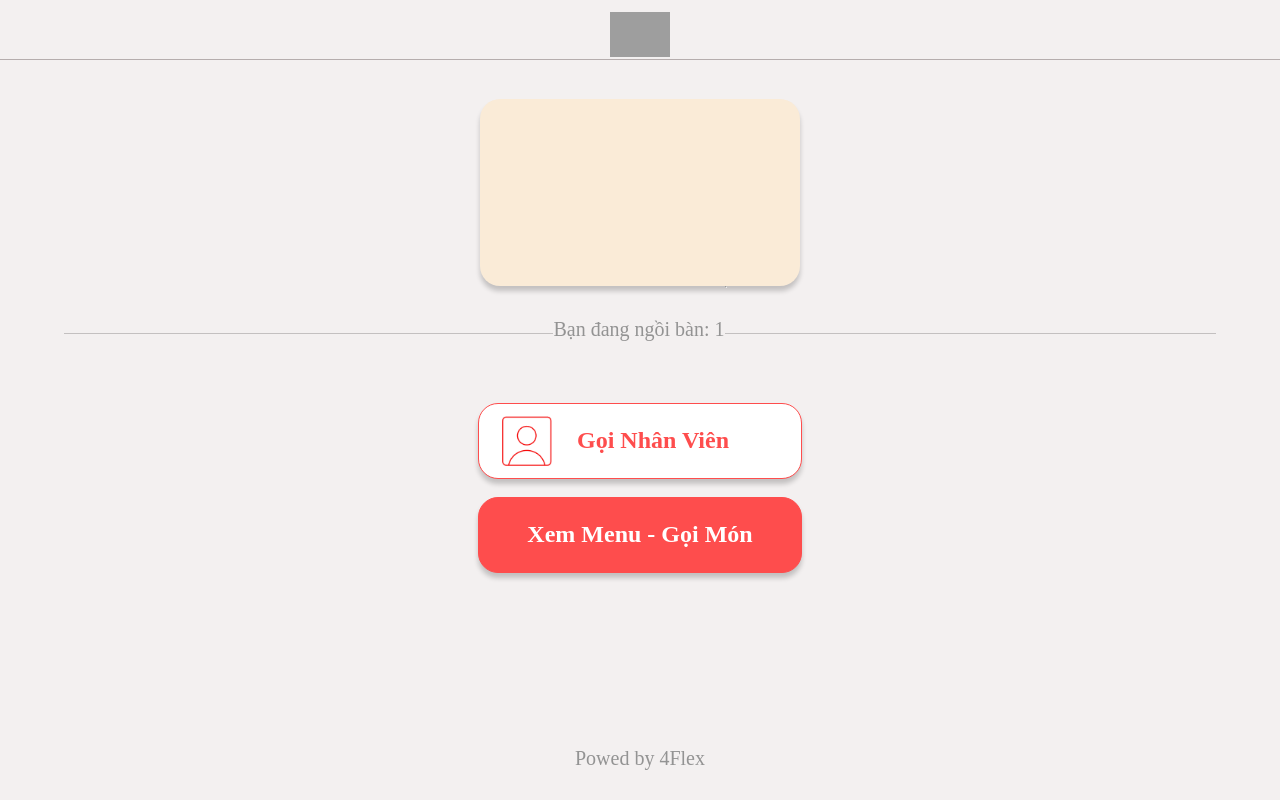
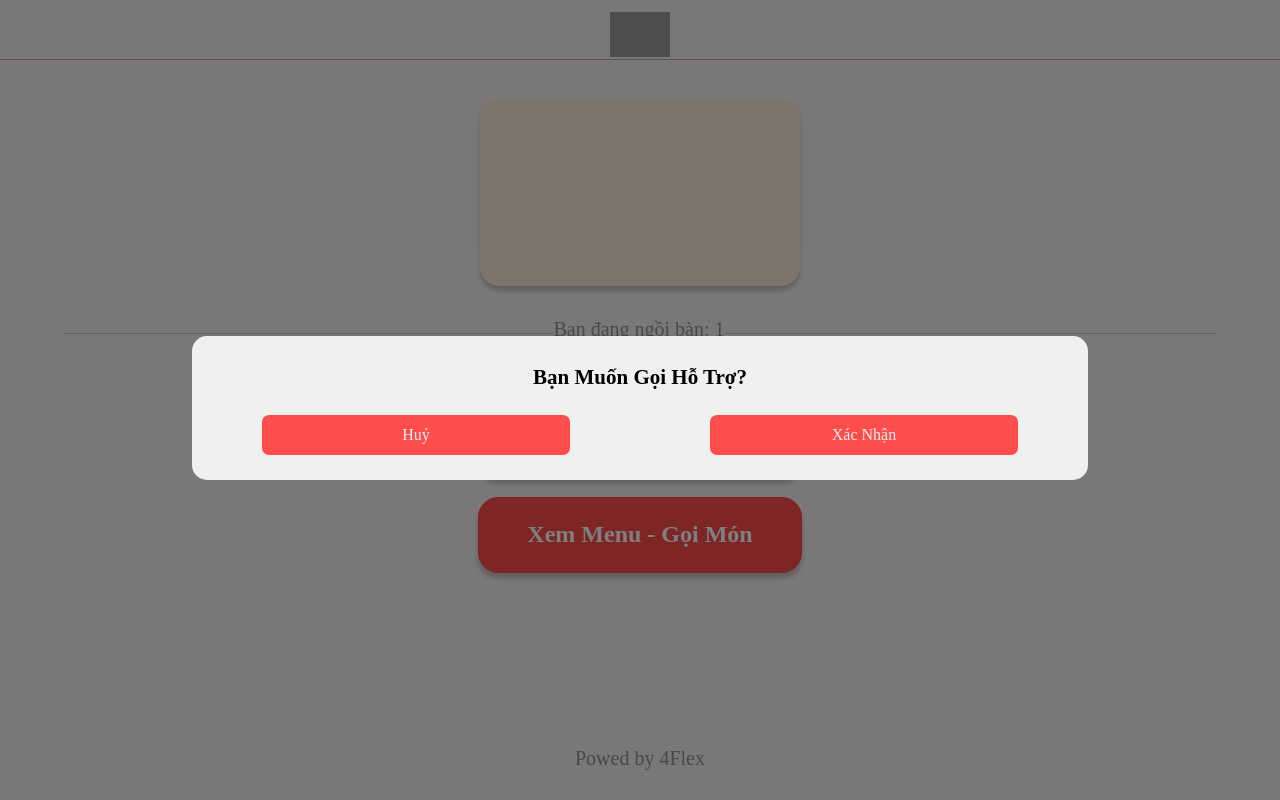
Before and after one commit to havancanh2003/qr_web_app, a React (Create React App) app: page /home/1 in a window 1280 px wide. Both pictures are taken after a click on the button "Gọi Nhân Viên". Built offline with nearby package versions, Linux system fonts and the light colour scheme; grey boxes are pictures that could not be loaded; the HTML template or start-up script is replaced by a standard one.

Commit message:
add staff popup, fix filter bug

```diff
--- a/src/components/AddOrder/AddOrder.js
+++ b/src/components/AddOrder/AddOrder.js
@@ -59,7 +59,7 @@ const AddOrder = (props) => {
   }
 
   function increase(id) {
-    let data = JSON.parse(sessionStorage.getItem("obj"));
+    let data = JSON.parse(sessionStorage.getItem("obj")) || [];
     let dish = lishDish.find((item) => item._id === id);
     let availableQuantity = dish.amount;
     let existingItems = data.filter((item) => item.id === id); // Lọc ra tất cả các existingItem có cùng id
--- a/src/pages/Home/home.scss
+++ b/src/pages/Home/home.scss
@@ -1,3 +1,29 @@
+.successContainer{
+    .staffBox{
+        position: absolute;
+        display: block;
+        z-index: 100;
+        height: 18vh;
+        width: 70vw;
+        background-color: #f0f0f0;
+        top: auto;
+        bottom: 40vh;
+        right: auto;
+        left: 15vw;
+        border-radius: 15px;
+        .staffPopup{
+            position: relative;
+            display: inline-block;
+            white-space: nowrap;
+            overflow: hidden;
+            text-overflow: ellipsis;
+            top: 18%;
+            text-align: center;
+            font-size: 2.1rem;
+            width: 100%;
+        }
+    }
+}
 
 .homePage{
     display: flex;
--- a/src/pages/Home/indexHome.js
+++ b/src/pages/Home/indexHome.js
@@ -1,6 +1,6 @@
 import * as React from "react";
 import { useParams, useNavigate } from "react-router-dom";
-import { Fragment, useEffect } from "react";
+import { Fragment, useEffect, useState } from "react";
 import icon from "../../assets/image/icon.png";
 import Headerhome from "../../components/DefaultLayout/Headerhome";
 import classNames from "classnames/bind";
@@ -8,6 +8,7 @@ import style from "./home.scss";
 const cx = classNames.bind(style);
 function Home() {
   const { table } = useParams();
+  const [isConfirm, setIsConfirm] = useState(false);
   function ProfilePage() {
     // Get the userId param from the URL.
     // let { table } = useParams();
@@ -18,17 +19,38 @@ function Home() {
     sessionStorage.setItem("table", table);
   }, [table]);
 
+  const confirmHandler = () => {
+    setIsConfirm(true);
+  };
+  const cancelHandler = () => {
+    setIsConfirm(false);
+  };
+
+
   const navigate = useNavigate();
   return (
     <Fragment>
       <Headerhome />
+      {isConfirm && (
+        <div className={cx("successContainer")} onClick={cancelHandler}>
+          <div className="staffBox">
+            <h2 className={cx("staffPopup")}>Bạn Muốn Gọi Hỗ Trợ?</h2>
+            <div className="confirmButtonGroup">
+              <button onClick={cancelHandler}>Huỷ</button>
+              {/* chưa hoàn thiện */}
+              <button onClick={cancelHandler}>Xác Nhận</button>
+              {/* chưa hoàn thiện  */}
+            </div>
+          </div>
+        </div>
+      )}
       <div className={cx("homePage")}>
         <div className={cx("adsBanner")}></div>
         <p className={cx("yourTable")}>
           <span>Bạn đang ngồi bàn: {table}</span>
           <hr />
         </p>
-        <button className="homeButton">
+        <button className="homeButton" onClick={confirmHandler}>
           <img src={icon} alt="icon"></img>
           <span>Gọi Nhân Viên</span>
         </button>
```
